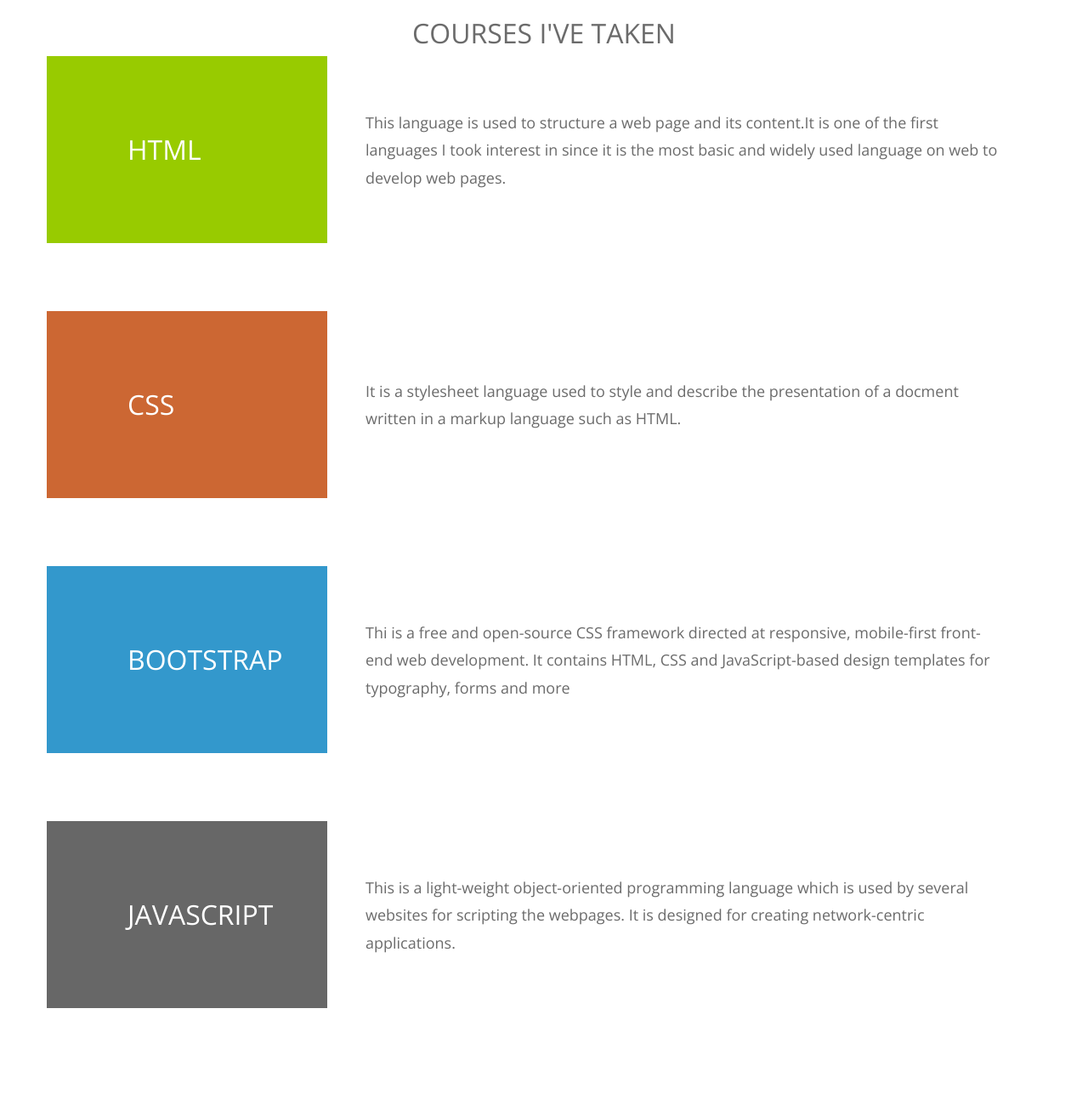
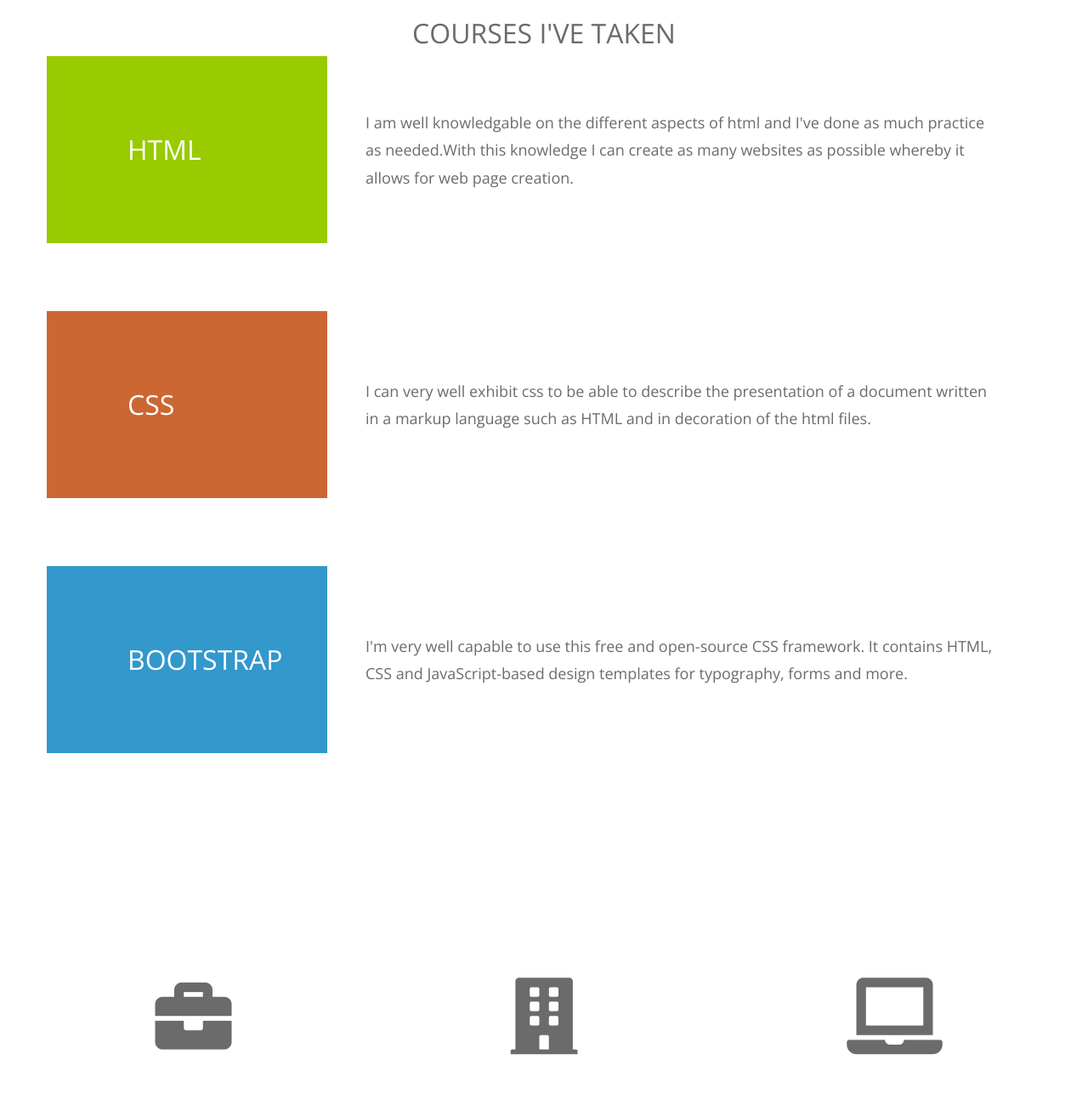
Before and after one commit to sheilamahinda/myportfolio, a plain HTML site: page index.html in a window 1280 px wide. Shown: the part 1160-2460 px from the top of the page at 85% size. Drawn offline with nearby package versions, Linux system fonts and the light colour scheme.

Commit message:
added file

```diff
--- a/index.html
+++ b/index.html
@@ -78,7 +78,7 @@
 <!--                  <span class="tm-title-small">(2019 January to Present)</span>-->
 <!--                </h3>-->
                 <p class="mb-0">
-                  This language is used to structure a web page and its content.It is one of the first languages I took interest in since it is the most basic and widely used language on web to develop web pages.
+                  I am well knowledgable on the different aspects of html and I've done as much practice as needed.With this knowledge I can create as many websites as possible whereby it allows for web page creation.
                 </p>
               </div>
             </div>
@@ -93,7 +93,7 @@
 <!--                  <span class="tm-title-small">(2017 April to 2018 Dec)</span>-->
 <!--                </h3>-->
                 <p class="mb-0">
-                 It is a stylesheet language used to style and describe the presentation of a docment written in a markup language such as HTML.
+                I can very well exhibit css to be able to describe the presentation of a document written in a markup language such as HTML and in decoration of the html files.
                 </p>
               </div>
             </div>
@@ -108,26 +108,26 @@
 <!--                  <span class="tm-title-small">(2015 Jan to 2016 Dec)</span>-->
 <!--                </h3>-->
                 <p class="mb-0">
-                  Thi is a free and open-source CSS framework directed at responsive, mobile-first front-end web development. It contains HTML, CSS and JavaScript-based design templates for typography, forms and more
+                  I'm very well capable to use this free and open-source CSS framework. It contains HTML, CSS and JavaScript-based design templates for typography, forms and more.
                 </p>
               </div>
             </div>
 
-            <div class="tm-portfolio-item">
-              <div class="tm-portfolio-name text-white tm-bg-dark-gray">
-               JAVASCRIPT
-              </div>
-              <div class="tm-portfolio-description">
-<!--                <h3 class="tm-text-dark-gray">-->
-<!--                  Art Design College-->
-<!--                  <span class="tm-title-small">-->
-<!--                    (2012 May to 2014 Dec)-->
-<!--                  </span>-->
-<!--                </h3>-->
-                <p class="mb-0">
-                 This is a light-weight object-oriented programming language which is used by several websites for scripting the webpages. It is designed for creating network-centric applications.
-                </p>
-              </div>
+<!--            <div class="tm-portfolio-item">-->
+<!--              <div class="tm-portfolio-name text-white tm-bg-dark-gray">-->
+<!--               JAVASCRIPT-->
+<!--              </div>-->
+<!--              <div class="tm-portfolio-description">-->
+<!--&lt;!&ndash;                <h3 class="tm-text-dark-gray">&ndash;&gt;-->
+<!--&lt;!&ndash;                  Art Design College&ndash;&gt;-->
+<!--&lt;!&ndash;                  <span class="tm-title-small">&ndash;&gt;-->
+<!--&lt;!&ndash;                    (2012 May to 2014 Dec)&ndash;&gt;-->
+<!--&lt;!&ndash;                  </span>&ndash;&gt;-->
+<!--&lt;!&ndash;                </h3>&ndash;&gt;-->
+<!--                <p class="mb-0">-->
+<!--                 This is a light-weight object-oriented programming language which is used by several websites for scripting the webpages. It is designed for creating network-centric applications.-->
+<!--                </p>-->
+<!--              </div>-->
             </div>
           </div>
         </div>
@@ -216,6 +216,15 @@
             </form>
           </div>
         </div>
+ <div class="col-lg-4 about-card">
+                <h3 class="font-weight-light">Personal Info</h3>
+                <span class="line mb-5"></span>
+                <ul class="mt40 info list-unstyled">
+                    <li><span>Birthdate</span> : 31/08/2002</li>
+                    <li><span>Email</span> : sheilmahinda@gmail.com</li>
+                    <li><span>Phone</span> : + (254) 746898344</li>
+                </ul>
+ </div>
         <!-- row -->
 <!--        <div class="row">-->
 <!--          <footer class="col-12">-->
```
